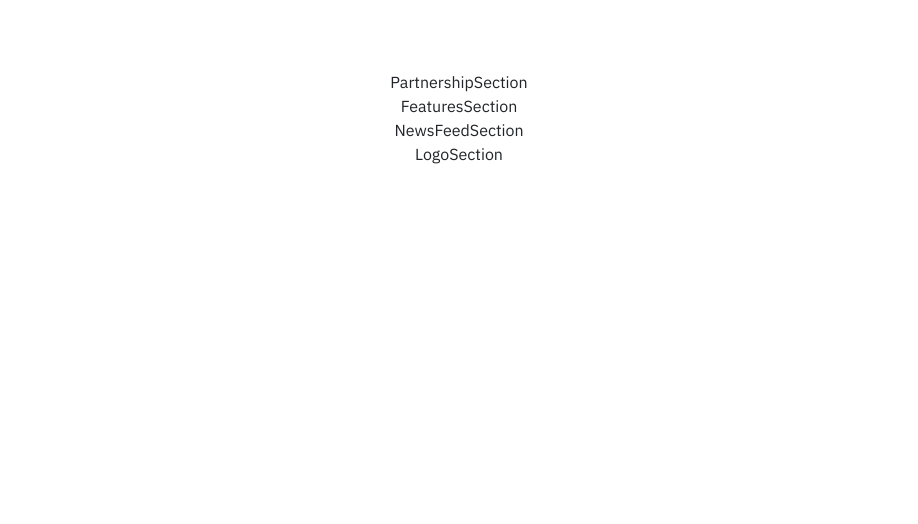
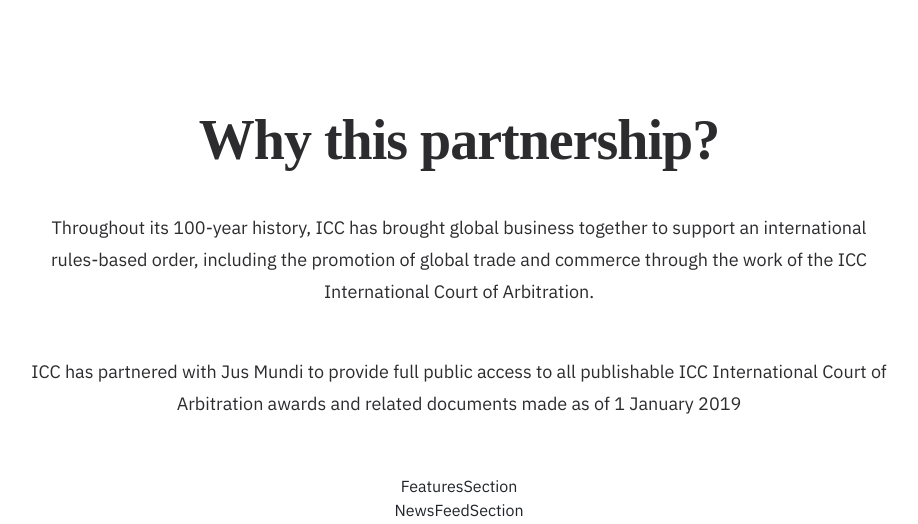
Before and after one commit to ph98/kata, a Next.js app: page / in a window 1280 px wide. Shown: the part 1062-1586 px from the top of the page, without its empty margins (181-1099 px from the left). Before the commit the page ends 1228 px from the top, so only its background shows below. Built offline with nearby package versions, Linux system fonts and the light colour scheme; a web font is replaced by a local one.

Commit message:
✨ add partnershipSection

```diff
--- a/app/components/partnershipSection/index.tsx
+++ b/app/components/partnershipSection/index.tsx
@@ -1,7 +1,19 @@
 import React from 'react';
 
+import styles from './styles.module.scss';
+
+
 const PartnershipSection = () => (
-    <section>PartnershipSection</section>
+    <section className={styles.partnershipSection}>
+        <h2 className={styles.title}>Why this partnership?</h2>
+        <p className={styles.description}>Throughout its 100-year history, ICC has brought global business together to support an international rules-based order,
+            including the promotion of global trade and commerce through the work of the ICC International Court of Arbitration.
+        </p>
+        <p className={styles.note}>
+            ICC has partnered with Jus Mundi to provide full public access
+            to all publishable ICC International Court of Arbitration awards and related documents made as of 1 January 2019
+        </p>
+    </section>
 );
 
 export default PartnershipSection;
--- /dev/null
+++ b/app/components/partnershipSection/styles.module.scss
@@ -0,0 +1,29 @@
+.partnershipSection {
+    display: flex;
+    gap: 2rem;
+    flex-direction: column;
+    padding: 2.375rem;
+  .title {
+    color: var(--main-fake-black, #2c2b2e);
+    text-align: center;
+    font-kerning: none;
+    font-feature-settings: 'liga' off;
+    font-family: Larken;
+    font-size: 3.5rem;
+    font-style: normal;
+    font-weight: 800;
+    line-height: 4rem; /* 114.286% */
+    letter-spacing: -0.0625rem;
+  }
+  .description,
+  .note {
+    color: var(--main-fake-black, #2c2b2e);
+    text-align: center;
+    font-family: IBM Plex Sans;
+    font-size: 1.125rem;
+    font-style: normal;
+    font-weight: 400;
+    line-height: 2rem;
+    max-width: 53.875rem;
+  }
+}
--- a/app/components/testimonialSection/styles.module.scss
+++ b/app/components/testimonialSection/styles.module.scss
@@ -5,6 +5,8 @@
   align-items: center;
   gap: 1rem;
   padding: 4.375rem;
+
+  // TODO: change to better selector:
   blockquote {
     display: flex;
     max-width: 40rem;
```
